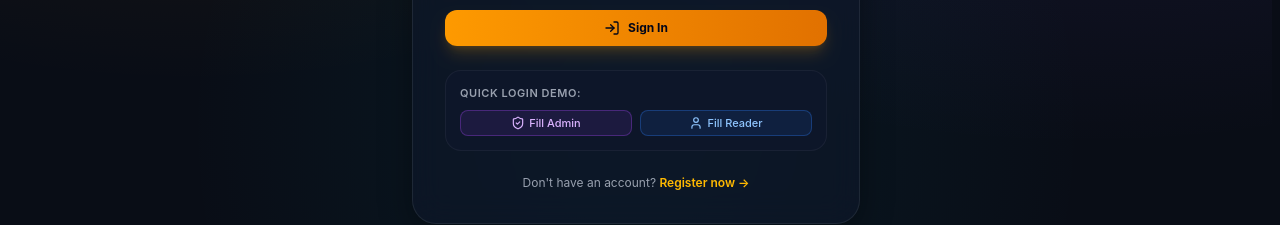
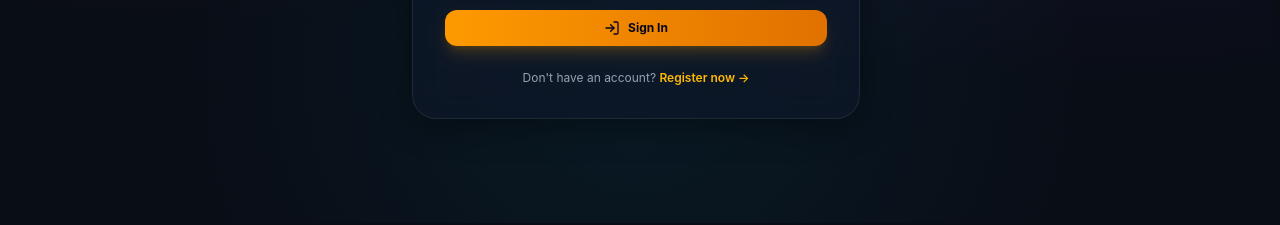
Before and after one commit to Hydra-Ramesh/codeandcoffee-v1, a Next.js app in the folder frontend/: page /auth/login in a window 1280 px wide. Shown: the part 577-802 px from the top of the page. Built offline with nearby package versions, Linux system fonts and the light colour scheme; no server answers.

Commit message:
feat(auth): remove quick login demo box for production readiness

```diff
--- a/frontend/src/app/auth/login/page.tsx
+++ b/frontend/src/app/auth/login/page.tsx
@@ -4,7 +4,7 @@ import React, { useState, useEffect, Suspense } from 'react';
 import Link from 'next/link';
 import { useRouter, useSearchParams } from 'next/navigation';
 import { useAuth } from '../../../context/AuthContext';
-import { Coffee, Mail, Lock, LogIn, ArrowRight, ShieldCheck, User } from 'lucide-react';
+import { Coffee, Mail, Lock, LogIn } from 'lucide-react';
 
 function LoginFormContent() {
   const router = useRouter();
@@ -50,17 +50,6 @@ function LoginFormContent() {
     }
     const apiUrl = process.env.NEXT_PUBLIC_API_URL || 'http://localhost:5000/api/v1';
     window.location.href = `${apiUrl}/auth/${provider}`;
-  };
-
-  // Quick fill helper for review/testing
-  const fillCredentials = (type: 'admin' | 'user') => {
-    if (type === 'admin') {
-      setEmail('admin@codeandcoffee.dev');
-      setPassword('AdminPassword123!');
-    } else {
-      setEmail('alex.dev@gmail.com');
-      setPassword('UserPassword123!');
-    }
   };
 
   return (
@@ -183,31 +172,6 @@ function LoginFormContent() {
           </button>
         </form>
 
-        {/* Quick Fill Demo Accounts */}
-        <div className="p-3.5 rounded-2xl bg-slate-900/80 border border-white/5 space-y-2">
-          <div className="text-[11px] font-semibold uppercase tracking-wider text-gray-400 flex items-center justify-between">
-            <span>Quick Login Demo:</span>
-          </div>
-          <div className="flex items-center gap-2">
-            <button
-              type="button"
-              onClick={() => fillCredentials('admin')}
-              className="flex-1 py-1 px-2 rounded-lg bg-purple-500/10 hover:bg-purple-500/20 text-purple-300 text-[11px] font-medium border border-purple-500/30 flex items-center justify-center gap-1"
-            >
-              <ShieldCheck className="w-3.5 h-3.5" />
-              Fill Admin
-            </button>
-            <button
-              type="button"
-              onClick={() => fillCredentials('user')}
-              className="flex-1 py-1 px-2 rounded-lg bg-blue-500/10 hover:bg-blue-500/20 text-blue-300 text-[11px] font-medium border border-blue-500/30 flex items-center justify-center gap-1"
-            >
-              <User className="w-3.5 h-3.5" />
-              Fill Reader
-            </button>
-          </div>
-        </div>
-
         <div className="text-center text-xs text-gray-400">
           Don&apos;t have an account?{' '}
           <Link
```
